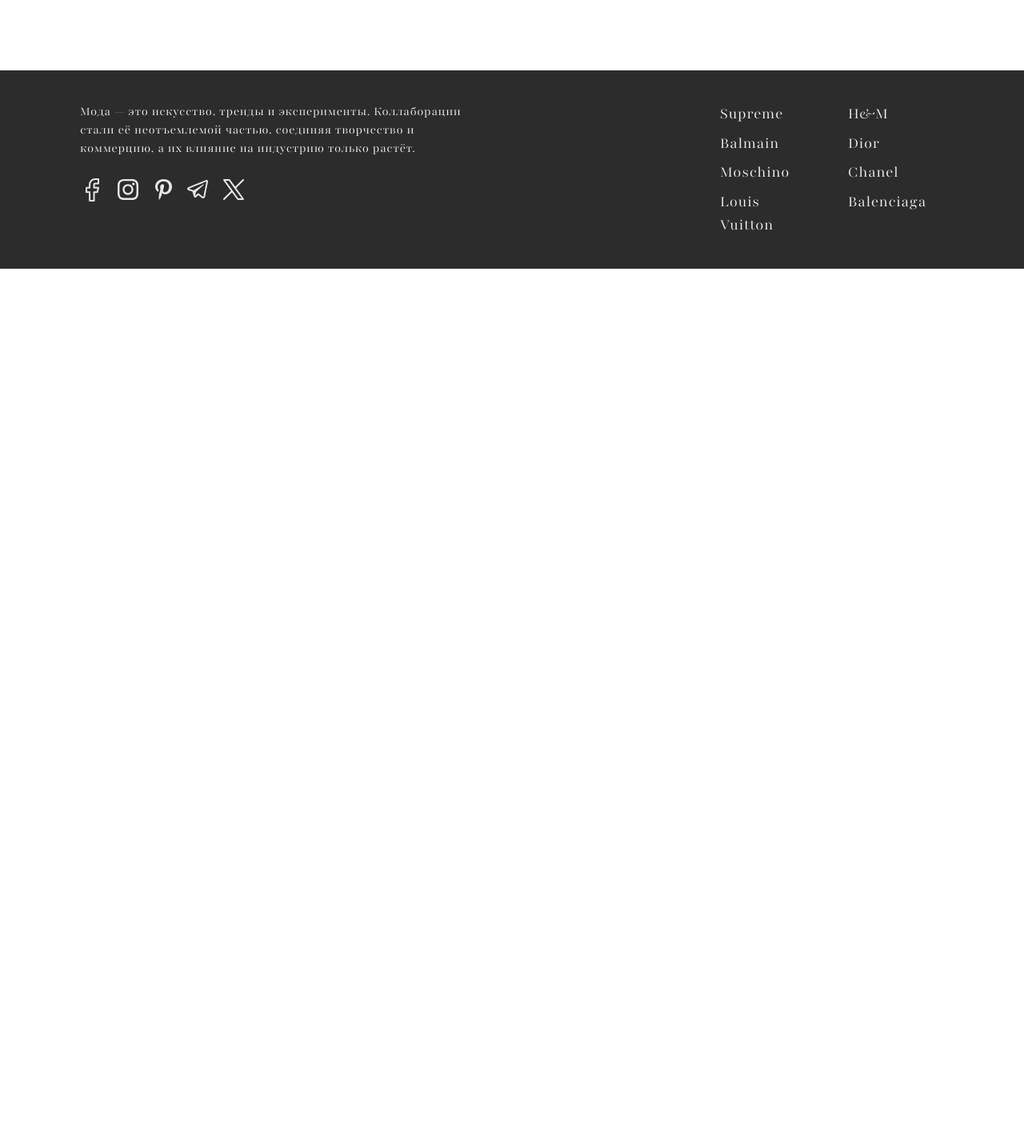
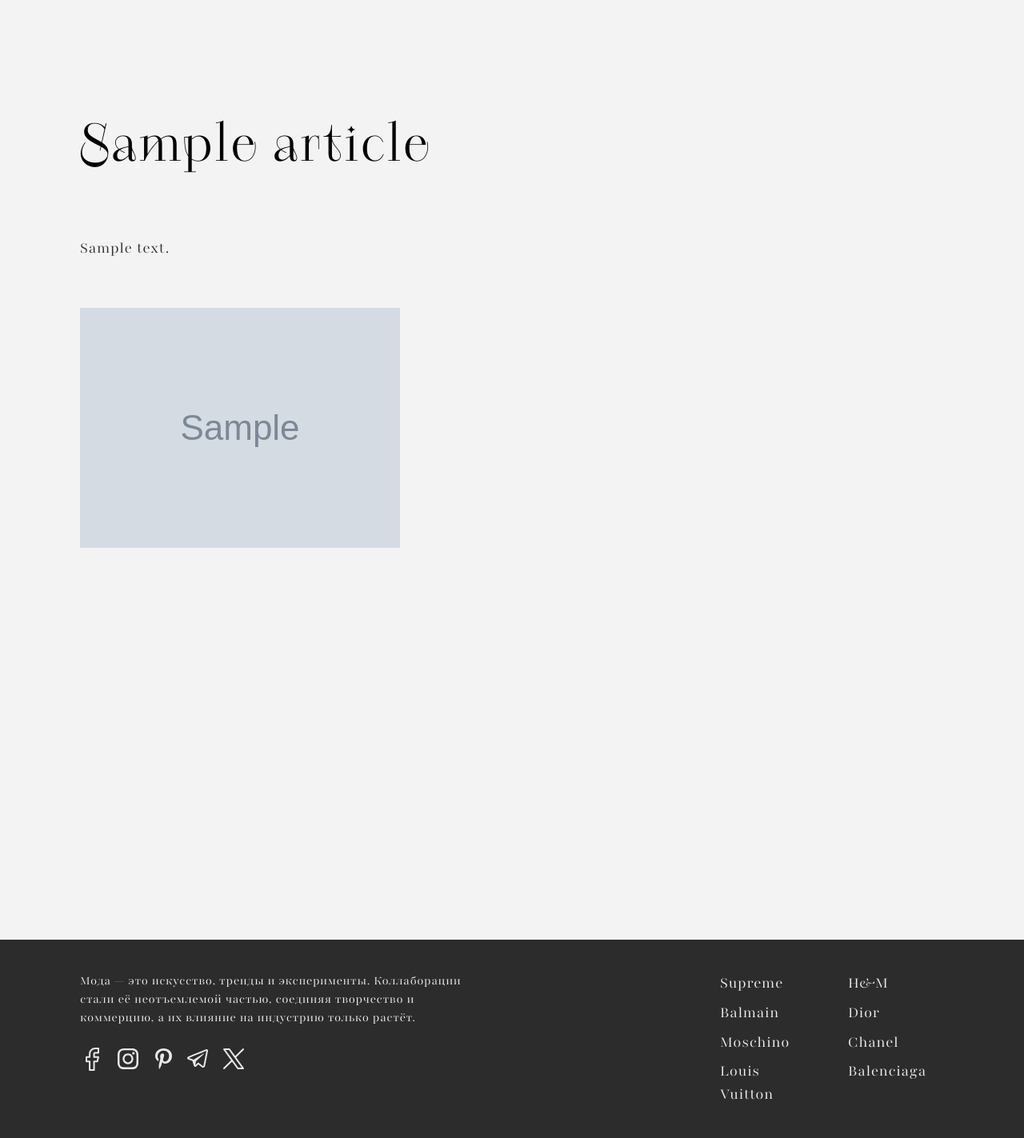
Before and after one commit to Longin-Khibovskiy/diploma_project, a PHP site: page /art_fashion in a window 1280 px wide. Shown: the part 109-1532 px from the top of the page at 80% size. Before the commit the page ends 445 px from the top, so only its background shows below. Run offline with PHP 8.4, Linux system fonts and the light colour scheme; tables that the repository leaves empty or names only in its code hold one stand-in row (values such as "Sample post"); grey boxes marked "Sample" are stand-in pictures; data that the repository does not hold is empty.

Commit message:
add header part into art fashion page

```diff
--- a/config/settings.php
+++ b/config/settings.php
@@ -44,6 +44,22 @@ function FindById($link, $id)
     ];
 }
 
+function FindArticles($link, $id) {
+    $id = (int)$id;
+    $sql = "SELECT * FROM Articles WHERE id = $id";
+    $result = $link->query($sql);
+    if (!$result || $result->num_rows === 0) {
+        return null;
+    }
+    $row = $result->fetch_assoc();
+    return [
+        'name' => htmlspecialchars($row['name'] ?? ''),
+        'author' => htmlspecialchars($row['author'] ?? ''),
+        'descriptionParts' => array_map('trim', array_filter(explode('/', $row['description'] ?? ''))),
+        'imagesParts' => array_map('trim', array_filter(explode(',', $row['images'] ?? '')))
+    ];
+}
+
 function ShowSvgIcons($folder = 'images/icons/')
 {
     $links = [
--- a/js/main.js
+++ b/js/main.js
@@ -1,6 +1,7 @@
 var swiperRight = new Swiper(".swiper_right", {
     grabCursor: true,
     speed: 800,
+    loop: true,
     mousewheel: {
         invert: false,
     },
@@ -30,6 +31,9 @@ var swiperLeft = new Swiper(".swiper_left", {
     direction: 'horizontal',
     initialSlide: document.querySelectorAll('.swiper_left .swiper-slide').length - 1, // Старт с последнего слайда
     loop: true,
+    mousewheel: {
+        invert: true,
+    },
     scrollbar: {
         el: ".swiper-scrollbar",
         draggable: true,
--- a/pages/art_fashion.php
+++ b/pages/art_fashion.php
@@ -1,3 +1,27 @@
-<section class="art_fashion">
-
+<section class="art_and_fashion">
+    <?php extract(FindArticles($link, 1)); ?>
+    <div class="art_and_fashion_container">
+        <div class="art_and_fashion_header_container">
+            <h3><?= $name ?></h3>
+            <p class="art_and_fashion_header_text"><?= $descriptionParts[0] ?></p>
+            <div class="art_and_fashion_header_img_container">
+                <?php foreach (array_slice($imagesParts, 0, 2) as $part) : ?>
+                    <img src="<?= $part ?>" alt="">
+                <?php endforeach ?>
+            </div>
+        </div>
+        <div class="art_and_fashion_first_work_container">
+            <p><?= $descriptionParts[1] ?></p>
+            <div class="swiper swiper_right">
+                <div class="swiper-wrapper">
+                    <?php foreach (array_slice($imagesParts, 2, 3) as $part) : ?>
+                        <div class="swiper-slide post">
+                            <img src="<?= $part ?>" alt="" class="post-img">
+                        </div>
+                    <?php endforeach ?>
+                </div>
+                <div class="swiper-scrollbar"></div>
+            </div>
+        </div>
+    </div>
 </section>
--- a/stylesheet/art_fashion.css
+++ b/stylesheet/art_fashion.css
@@ -0,0 +1,37 @@
+.art_and_fashion {
+    background-color: var(--primary-white-smoke);
+    width: 100%;
+    display: flex;
+    flex-direction: column;
+    justify-content: center;
+    align-items: center;
+}
+
+.art_and_fashion_container {
+    width: 100%;
+    max-width: 1600px;
+    padding: 140px 100px;
+}
+
+.art_and_fashion_header_container {
+    width: 92%;
+}
+
+.art_and_fashion_header_text {
+    margin: 72px 0 60px 0;
+    max-width: 70%;
+}
+
+.art_and_fashion_header_img_container {
+    width: 100%;
+    display: flex;
+    gap: 40px;
+    align-items: flex-start;
+}
+
+.art_and_fashion_first_work_container {
+    margin: 140px 0 180px 0;
+    width: 100%;
+    display: flex;
+    gap: 40px;
+}
--- a/stylesheet/index.css
+++ b/stylesheet/index.css
@@ -589,6 +589,11 @@ header {
     width: 100% !important;
     left: 0 !important;
     right: 0 !important;
+    border-radius: 0 !important;
+}
+
+.swiper-scrollbar-drag {
+    border-radius: 0 !important;
 }
 
 /* End Swiper */
```
